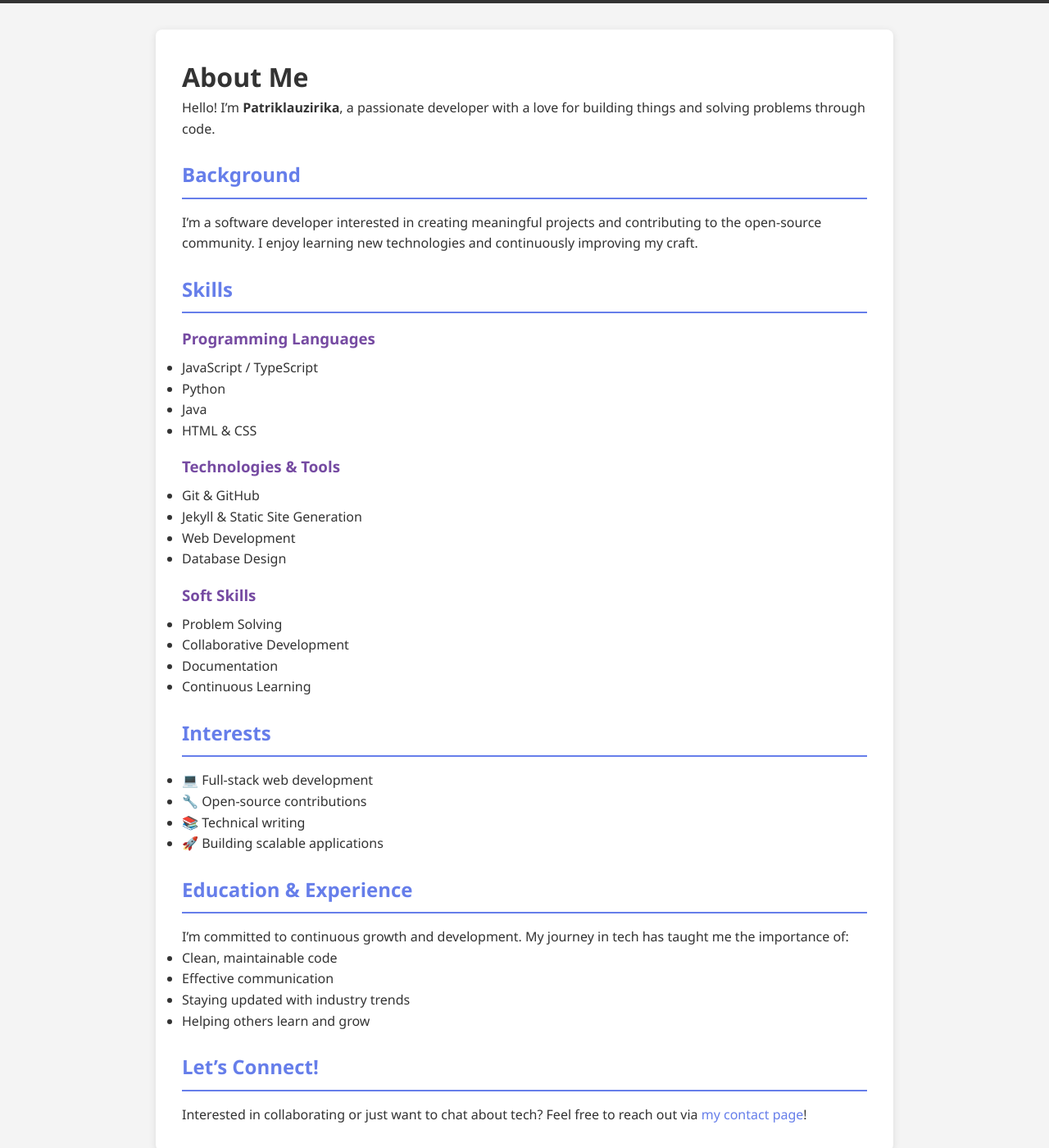
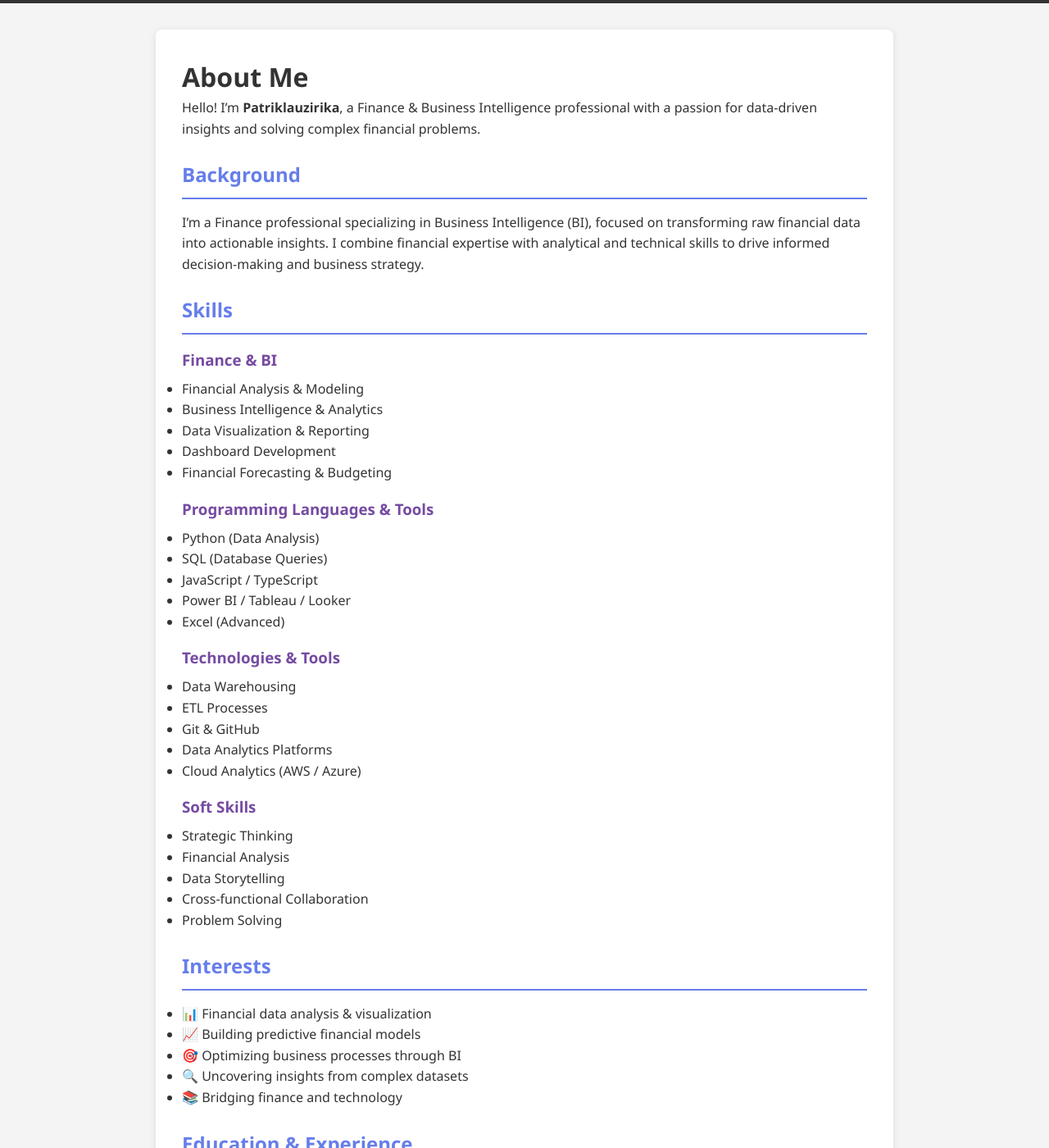
Before and after one commit to patriklauzirika-glitch/patriklauzirika.github.io, a Jekyll site: the page built from about.md, in a window 1280 px wide and 1400 px high, scrolled down 218 px. Shown: the whole window at 82% size. Built offline with Jekyll 4.4.1, drawn with Linux system fonts in a browser that asks for light colours; some of the changed text lies outside the part shown.

Commit message:
Update about.md - Change profile from software developer to Finance & BI professional

```diff
--- a/about.md
+++ b/about.md
@@ -6,47 +6,59 @@ permalink: /about/
 
 # About Me
 
-Hello! I'm **Patriklauzirika**, a passionate developer with a love for building things and solving problems through code.
+Hello! I'm **Patriklauzirika**, a Finance & Business Intelligence professional with a passion for data-driven insights and solving complex financial problems.
 
 ## Background
 
-I'm a software developer interested in creating meaningful projects and contributing to the open-source community. I enjoy learning new technologies and continuously improving my craft.
+I'm a Finance professional specializing in Business Intelligence (BI), focused on transforming raw financial data into actionable insights. I combine financial expertise with analytical and technical skills to drive informed decision-making and business strategy.
 
 ## Skills
 
-### Programming Languages
+### Finance & BI
+- Financial Analysis & Modeling
+- Business Intelligence & Analytics
+- Data Visualization & Reporting
+- Dashboard Development
+- Financial Forecasting & Budgeting
+
+### Programming Languages & Tools
+- Python (Data Analysis)
+- SQL (Database Queries)
 - JavaScript / TypeScript
-- Python
-- Java
-- HTML & CSS
+- Power BI / Tableau / Looker
+- Excel (Advanced)
 
 ### Technologies & Tools
+- Data Warehousing
+- ETL Processes
 - Git & GitHub
-- Jekyll & Static Site Generation
-- Web Development
-- Database Design
+- Data Analytics Platforms
+- Cloud Analytics (AWS / Azure)
 
 ### Soft Skills
+- Strategic Thinking
+- Financial Analysis
+- Data Storytelling
+- Cross-functional Collaboration
 - Problem Solving
-- Collaborative Development
-- Documentation
-- Continuous Learning
 
 ## Interests
 
-- 💻 Full-stack web development
-- 🔧 Open-source contributions
-- 📚 Technical writing
-- 🚀 Building scalable applications
+- 📊 Financial data analysis & visualization
+- 📈 Building predictive financial models
+- 🎯 Optimizing business processes through BI
+- 🔍 Uncovering insights from complex datasets
+- 📚 Bridging finance and technology
 
 ## Education & Experience
 
-I'm committed to continuous growth and development. My journey in tech has taught me the importance of:
-- Clean, maintainable code
-- Effective communication
-- Staying updated with industry trends
-- Helping others learn and grow
+I'm committed to continuous growth in Finance and BI. My journey has taught me the importance of:
+- Data accuracy and integrity
+- Clear communication of complex insights
+- Staying updated with financial trends and technologies
+- Combining financial expertise with technical innovation
+- Supporting stakeholders with data-driven recommendations
 
 ## Let's Connect!
 
-Interested in collaborating or just want to chat about tech? Feel free to reach out via [my contact page](/contact/)!
+Interested in discussing finance, BI projects, or data analytics? Feel free to reach out via [my contact page](/contact/)!
```
